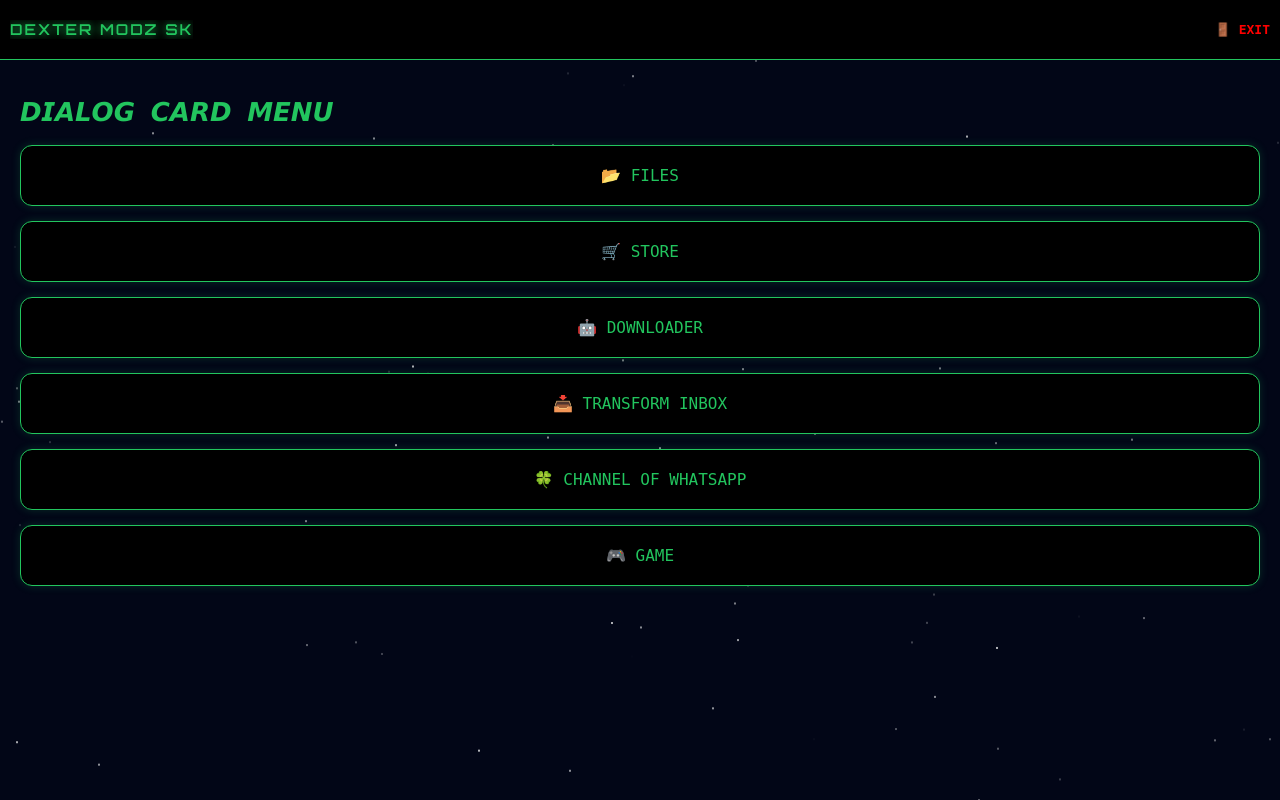
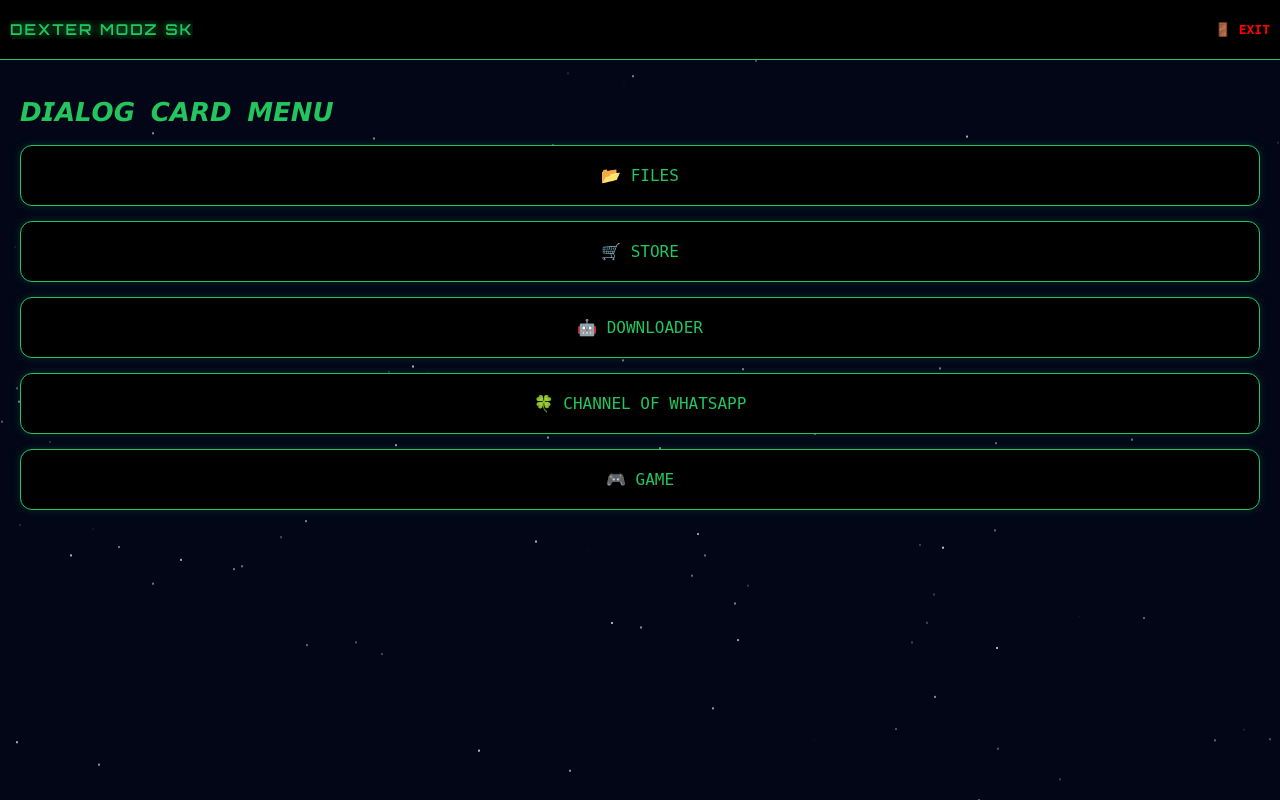
Before and after one commit to dexterxiteado-tech/DEXTER-MODZ-, a Flask app: page /panel in a window 1280 px wide. Run offline with Flask 3, Linux system fonts and the light colour scheme; the visitor is signed in with stand-in values (Sample User, id 1); parts of the project's set-up code (start-up, migrations or seed data) failed here and were passed over.

Commit message:
Add files via upload

```diff
--- a/templates/panel.html
+++ b/templates/panel.html
@@ -132,12 +132,6 @@ box-shadow:0 0 20px #22c55e;
 <div class="card" onclick="location.href='/posts'">📂 FILES</div>
 <div class="card" onclick="location.href='/store'">🛒 STORE</div>
 <div class="card" onclick="location.href='/downloader'">🤖 DOWNLOADER</div>
-
-<!-- 🔥 NUEVO CARD -->
-<div class="card" onclick="location.href='/modificador'">
-📥 TRANSFORM INBOX
-</div>
-
 <div class="card" onclick="window.location.href='https://whatsapp.com/channel/0029VbCAFtZGZNCxxwARZ81f'">
 🍀 CHANNEL OF WHATSAPP
 </div>
```
